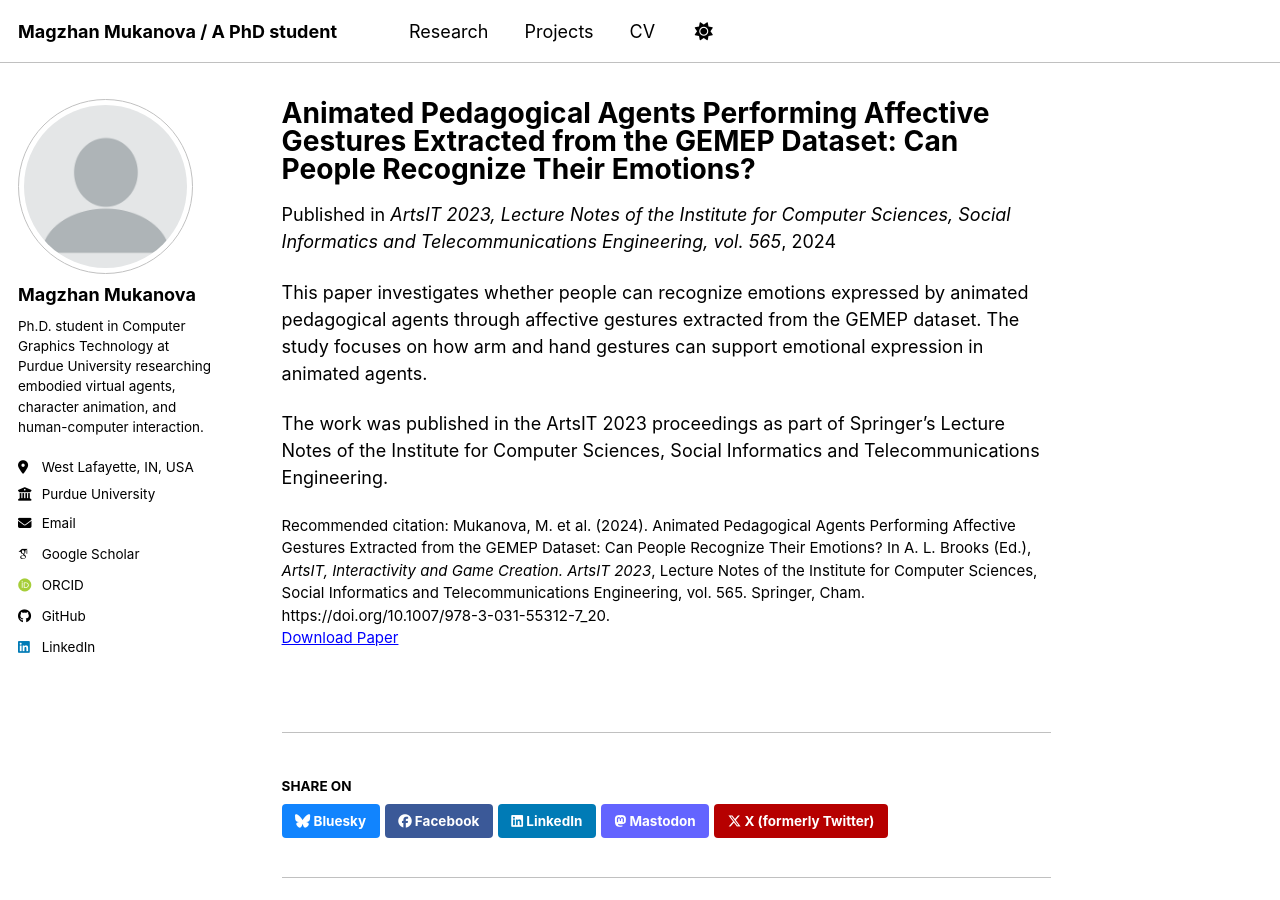
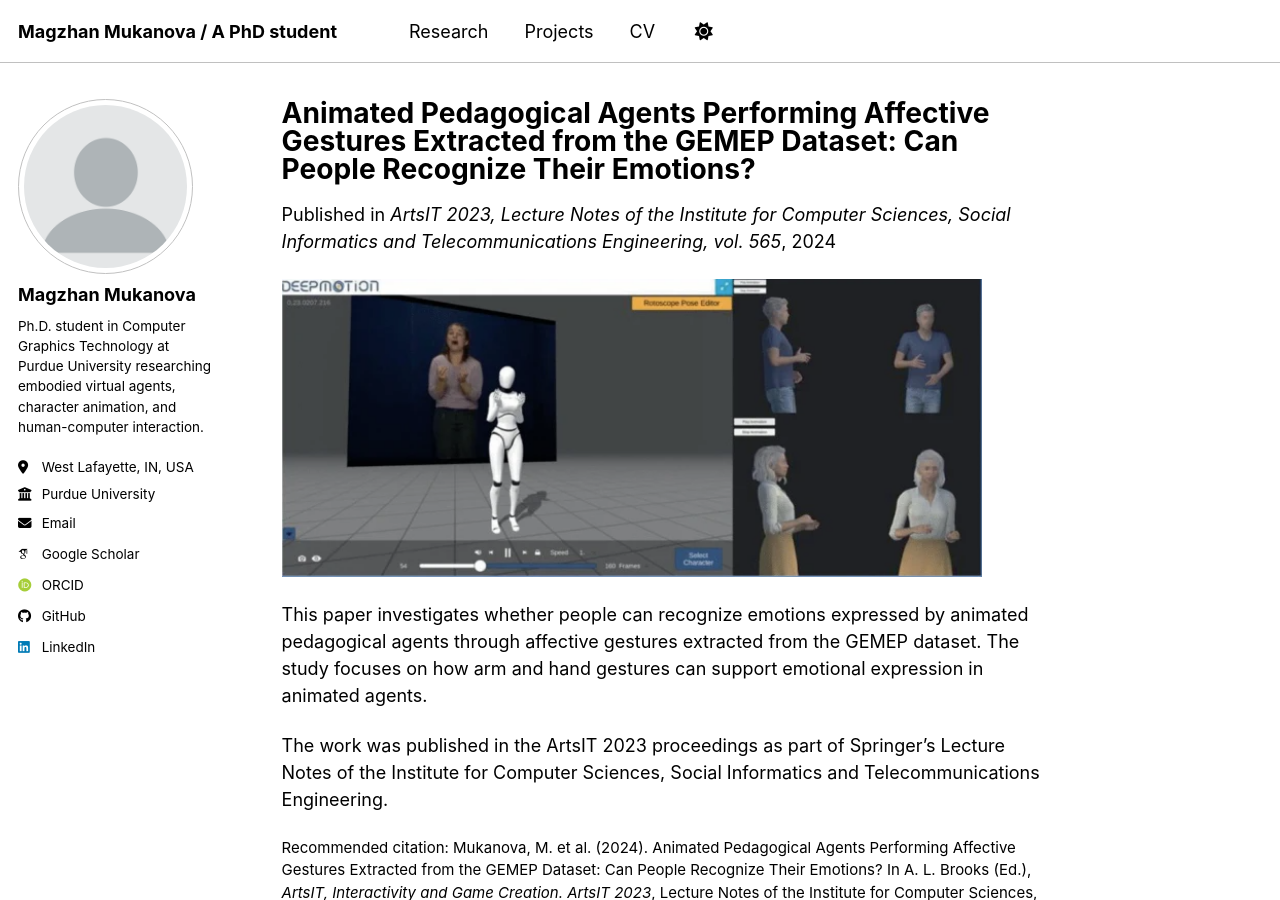
Before and after one commit to magimn00/magimn00.github.io, a Jekyll site: the page built from _publications/2024-animated-pedagogical-agents-gemep.md, in a window 1280 px wide and 900 px high. Built offline with Jekyll 4.4.1, drawn with Linux system fonts in a browser that asks for light colours; some web fonts are replaced; a script bundle is joined from its source files by our own code; library files that are not in the unit come from our copies.

Commit message:
Add header with teaser image to publication entry
Added a header section with a teaser image for the publication.

```diff
--- a/_publications/2024-animated-pedagogical-agents-gemep.md
+++ b/_publications/2024-animated-pedagogical-agents-gemep.md
@@ -8,7 +8,11 @@
 venue: 'ArtsIT 2023, Lecture Notes of the Institute for Computer Sciences, Social Informatics and Telecommunications Engineering, vol. 565'
 paperurl: 'https://doi.org/10.1007/978-3-031-55312-7_20'
 citation: 'Mukanova, M. et al. (2024). Animated Pedagogical Agents Performing Affective Gestures Extracted from the GEMEP Dataset: Can People Recognize Their Emotions? In A. L. Brooks (Ed.), <i>ArtsIT, Interactivity and Game Creation. ArtsIT 2023</i>, Lecture Notes of the Institute for Computer Sciences, Social Informatics and Telecommunications Engineering, vol. 565. Springer, Cham. https://doi.org/10.1007/978-3-031-55312-7_20.'
+header:
+  teaser: /images/Gemep.png
 ---
+
+<img src="/images/Gemep.png" width="700">
 
 This paper investigates whether people can recognize emotions expressed by animated pedagogical agents through affective gestures extracted from the GEMEP dataset. The study focuses on how arm and hand gestures can support emotional expression in animated agents.
 
```
